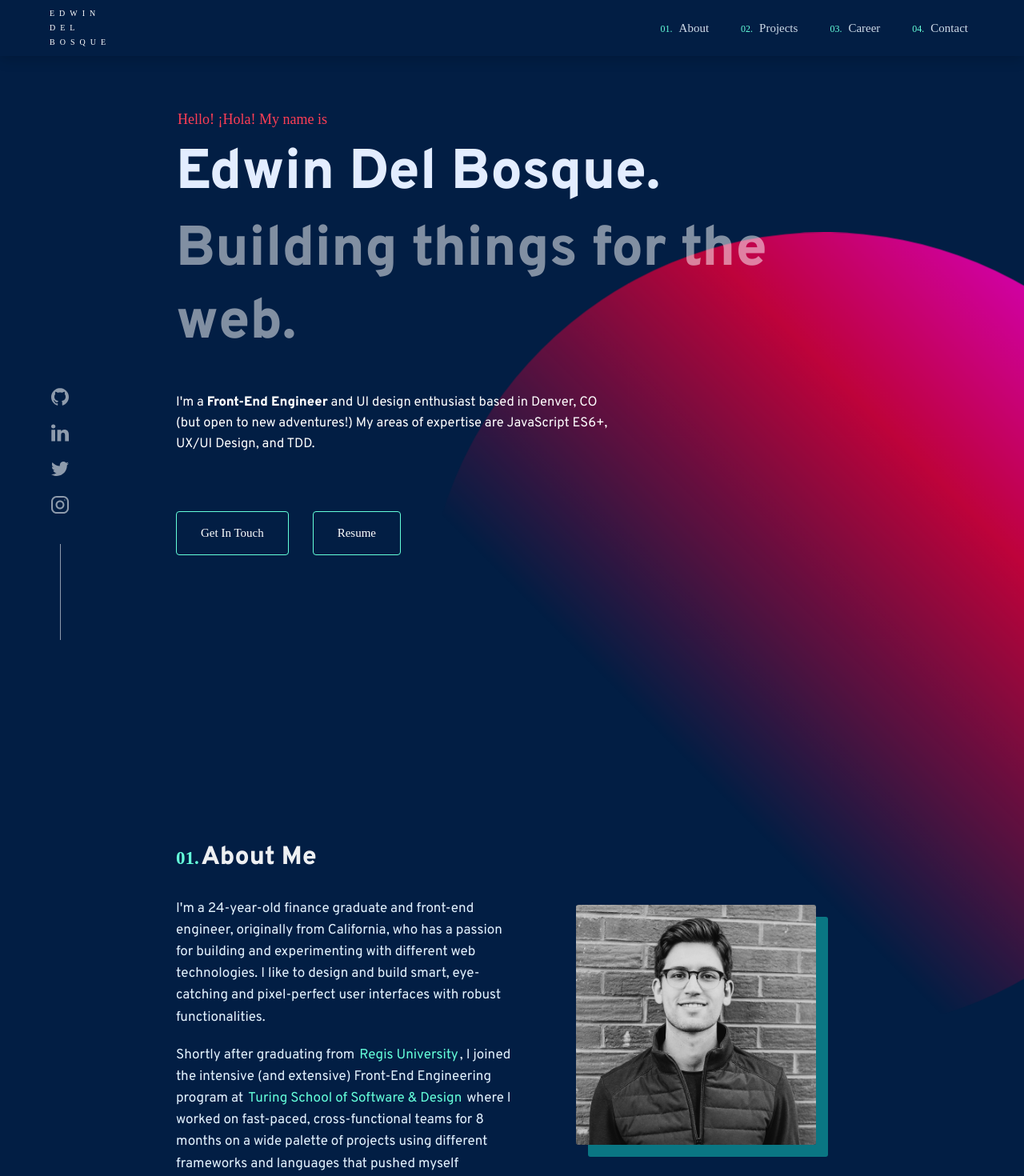
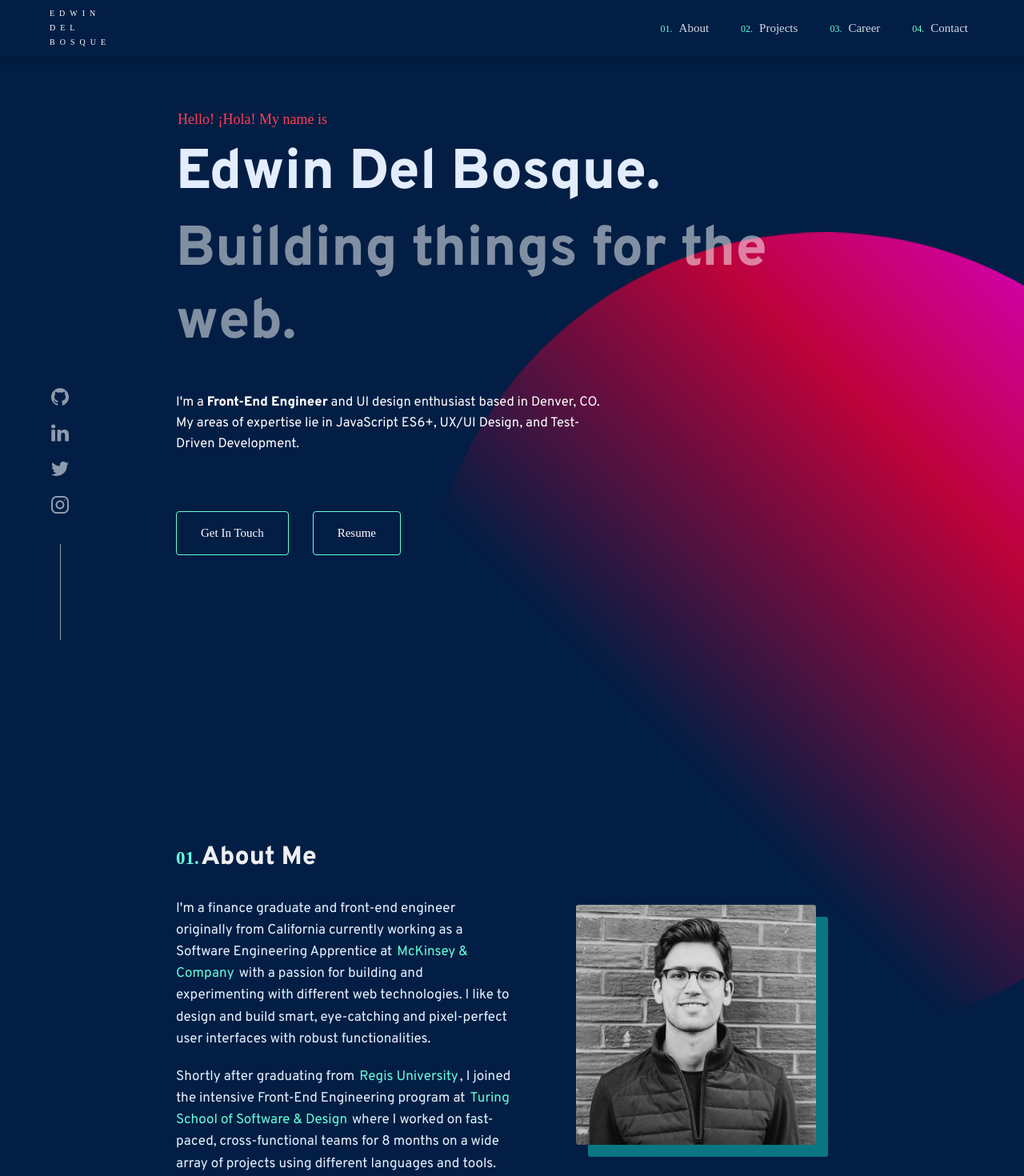
Before and after one commit to royamoussapour/portfolio, a React (Create React App) app: page / in a window 1280 px wide. Shown: the top 1470 px of the page at 80% size. Built offline with nearby package versions, Linux system fonts and the light colour scheme; a web font is replaced by a local one.

Commit message:
Update information with new experience

```diff
--- a/src/components/AboutMe/AboutMe.js
+++ b/src/components/AboutMe/AboutMe.js
@@ -14,11 +14,19 @@ const AboutMe = () => {
 							<span>01. </span>About Me
 						</h2>
 						<p>
-							I'm a 24-year-old finance graduate and front-end engineer,
-							originally from California, who has a passion for building and
-							experimenting with different web technologies. I like to design
-							and build smart, eye-catching and pixel-perfect user interfaces
-							with robust functionalities.
+							I'm a finance graduate and front-end engineer originally from
+							California currently working as a Software Engineering Apprentice
+							at{' '}
+							<a
+								href='https://mckinsey.com'
+								target='_blank'
+								rel='noopener noreferrer'
+								className='hyperlink'>
+								McKinsey & Company
+							</a>{' '}
+							with a passion for building and experimenting with different web
+							technologies. I like to design and build smart, eye-catching and
+							pixel-perfect user interfaces with robust functionalities.
 						</p>
 						<p>
 							Shortly after graduating from{' '}
@@ -29,8 +37,7 @@ const AboutMe = () => {
 								className='hyperlink'>
 								Regis University
 							</a>
-							, I joined the intensive (and extensive) Front-End Engineering
-							program at{' '}
+							, I joined the intensive Front-End Engineering program at{' '}
 							<a
 								href='https://turing.io'
 								target='_blank'
@@ -39,8 +46,7 @@ const AboutMe = () => {
 								Turing School of Software & Design{' '}
 							</a>{' '}
 							where I worked on fast-paced, cross-functional teams for 8 months
-							on a wide palette of projects using different frameworks and
-							languages that pushed myself everyday.
+							on a wide array of projects using different languages and tools.
 						</p>
 						<p>Here are a few technologies I've been working with recently:</p>
 						<section className='skills'>
--- a/src/components/Contact/Contact.js
+++ b/src/components/Contact/Contact.js
@@ -11,8 +11,8 @@ const Contact = () => {
 					<span>04. Contact</span>Get In Touch
 				</h2>
 				<p>
-					I'm open and actively looking for job opportunities and
-					collaborations.
+					Although I'm currently not looking for job opportunities, my inbox is
+					always open!
 				</p>
 				<ContactForm />
 			</main>
--- a/src/components/Home/Home.js
+++ b/src/components/Home/Home.js
@@ -19,9 +19,8 @@ const Home = () => {
 						<span>
 							<b>Front-End Engineer</b>
 						</span>{' '}
-						and UI design enthusiast based in Denver, CO (but open to new
-						adventures!) My areas of expertise are JavaScript ES6+, UX/UI
-						Design, and TDD.
+						and UI design enthusiast based in Denver, CO. My areas of expertise
+						lie in JavaScript ES6+, UX/UI Design, and Test-Driven Development.
 					</p>
 					<div>
 						<Fade bottom cascade delay={800}>
--- a/src/data/jobs.js
+++ b/src/data/jobs.js
@@ -1,6 +1,15 @@
 const jobs = [
 	{
 		id: 0,
+		title: 'Software Engineering Apprentice',
+		company: 'McKinsey & Company',
+		location: 'Denver, CO',
+		dateRange: 'Feb 2020 - Present',
+		url: 'https://mckinsey.com',
+		description: []
+	},
+	{
+		id: 1,
 		title: 'Front-End Engineering Student',
 		company: 'Turing School',
 		location: 'Denver, CO',
@@ -12,7 +21,7 @@ const jobs = [
 		]
 	},
 	{
-		id: 1,
+		id: 2,
 		title: 'FP&A Junior Financial Analyst',
 		company: 'Zayo',
 		location: 'Denver, CO',
@@ -24,7 +33,7 @@ const jobs = [
 		]
 	},
 	{
-		id: 2,
+		id: 3,
 		title: 'Spanish Tutor',
 		company: 'Regis University',
 		location: 'Denver, CO',
@@ -35,7 +44,7 @@ const jobs = [
 		]
 	},
 	{
-		id: 3,
+		id: 4,
 		title: 'Transfer Pricing Intern',
 		company: 'Deloitte',
 		location: 'Baja, CA',
```
